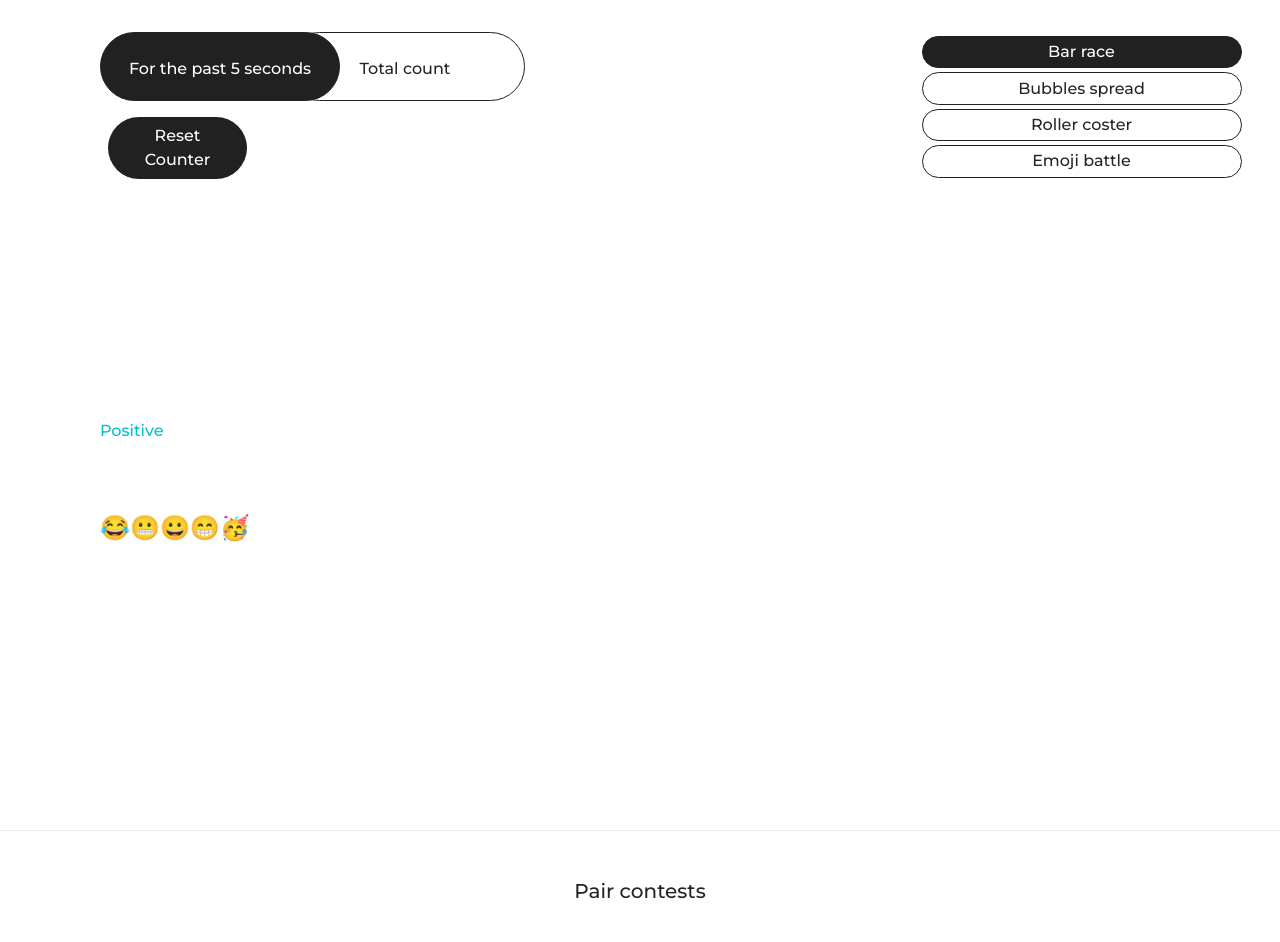
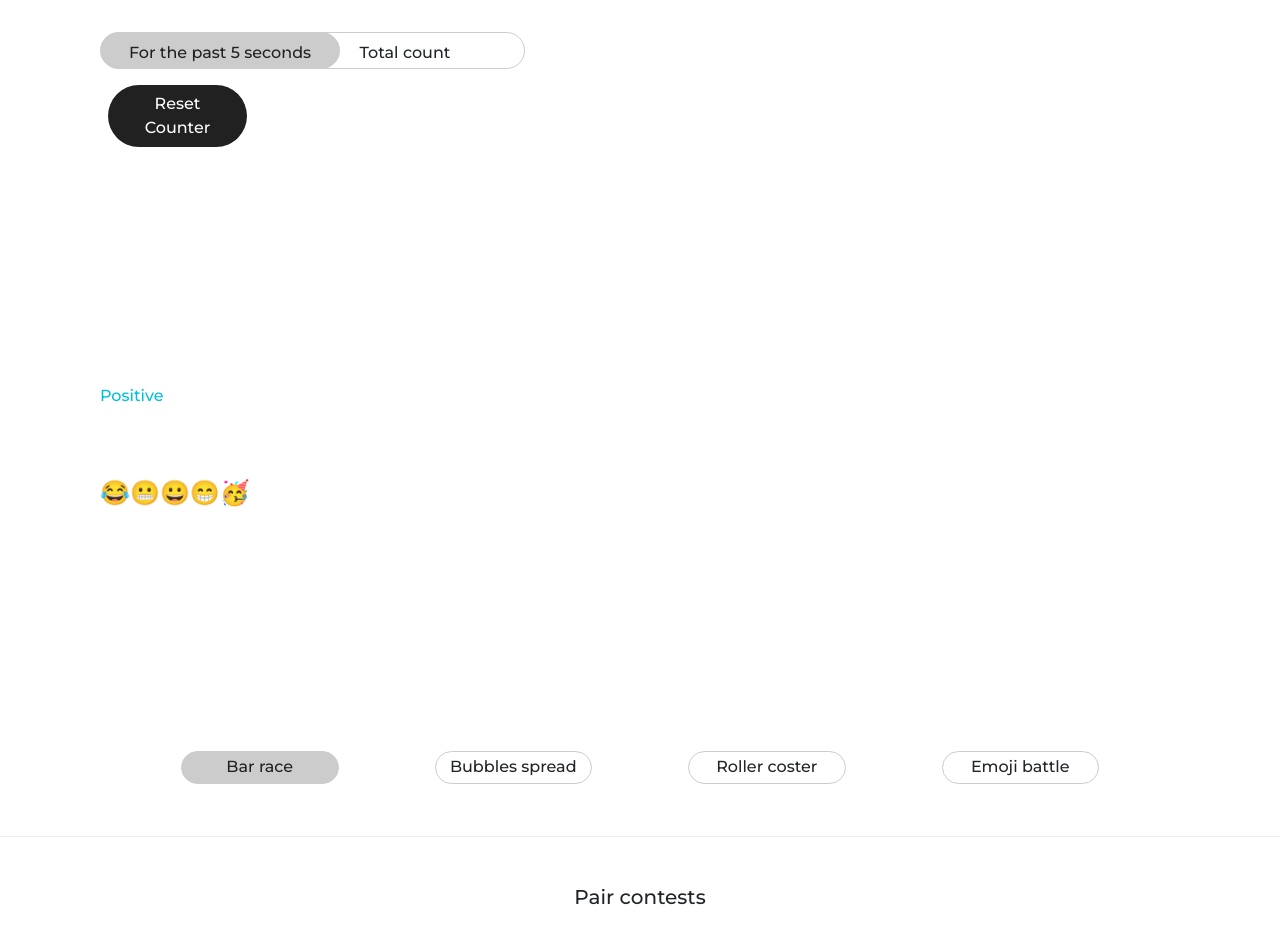
Before and after one commit to allwinwilliams/emoji-sentiments-twitter, a plain HTML site: page index.html in a window 1280 px wide. Shown: the part 114-1056 px from the top of the page. Drawn offline with nearby package versions, Linux system fonts and the light colour scheme; no server answers.

Commit message:
header copy and position

```diff
--- a/index.html
+++ b/index.html
@@ -18,47 +18,55 @@
   <body>
     <div class="header mb-0">
       <div class="header-nav">
-        <h1><b>Sentiments on twitter</b></h1>
+        <h1><b>Emojis on twitter</b></h1>
         <div class="row mt-5">
           <div class="col-2">
-            <div id="live-count-selector" class="type-toggle rounded-pill pt-4 active" type="button" onclick="switchToLive()">
+            <div id="live-count-selector" class="type-toggle rounded-pill pt-2 active" type="button" onclick="switchToLive()">
               For the past <p id="time-passed" class="d-inline"></p> seconds
-              <b><p id="live-count"></p></b>
+              <b><p id="live-count" class="mb-0"></p></b>
             </div>
             <button id="counter-reset-button" class="mt-3 btn bg-black white rounded-pill mx-2 counter-reset" onclick="resetCounter()">Reset Counter</button>
           </div>
           <div class="col-2">
-            <div id="total-count-selector" class="type-toggle rounded-pill pt-4" type="button" onclick="switchToTotal()">
+            <div id="total-count-selector" class="type-toggle rounded-pill pt-2" type="button" onclick="switchToTotal()">
               Total count
-              <b><p id="total-count" class=""></p></b>
+              <b><p id="total-count" class="mb-0"></p></b>
             </div>
           </div>
           <div class="col-5"></div>
-          <div class="col-3 px-1">
-            <div id="bar-race-button" class="header-theme bar-race rounded-pill my-1 active" onclick="barRace()">
-              Bar race
-            </div>
-            <div id="button-spread-button" class="header-theme bubble-blossom rounded-pill my-1" onclick="bubblesSpread()">
-              Bubbles spread
-            </div>
-            <div id="roller-coaster-button" class="header-theme roller-coaster rounded-pill my-1" onclick="rollerCoaster()">
-              Roller coster
-            </div>
-            <div id="emoji-battle-button" class="header-theme emoji-battle rounded-pill my-1" onclick="emojiBattle()">
-              Emoji battle
-            </div>
-          </div>
           <div class="col-2">
           </div>
         </div>
       </div>
     </div>
+
     <div id="trivia" class="text-center black mt-5 pt-5"></div>
     <div id="header-chart-container" class="mb-5 pb-5 pt-2">
     </div>
+
     <img id="bubble-spread" class="w-100" src="./assets/bubble-dummy.png"/>
     <img id="roller-coaster" class="w-100 mt-2" src="./assets/roller-coaster.png"/>
     <img id="emoji-battle" class="w-100" src="./assets/emoji-battle.png"/>
+
+    <div class="chart-style-options px-1 mx-auto text-center">
+      <div class="container">
+        <div class="row mx-5">
+          <div id="bar-race-button" class="col header-theme bar-race rounded-pill my-1 mx-5 active" onclick="barRace()">
+            Bar race
+          </div>
+          <div id="button-spread-button" class="col header-theme bubble-blossom rounded-pill mx-5 my-1" onclick="bubblesSpread()">
+            Bubbles spread
+          </div>
+          <div id="roller-coaster-button" class="col header-theme roller-coaster rounded-pill mx-5 my-1" onclick="rollerCoaster()">
+            Roller coster
+          </div>
+          <div id="emoji-battle-button" class="col header-theme emoji-battle rounded-pill mx-5 my-1" onclick="emojiBattle()">
+            Emoji battle
+          </div>
+        </div>
+      </div>
+    </div>
+
     <div class="content mt-5 pt-5">
       <div class="text-center">
         <h5>Pair contests</h5>
--- a/style.css
+++ b/style.css
@@ -40,13 +40,13 @@ html, body{
 .type-toggle{
   padding: 0.2em;
   width: 15em;
-  border: 1px solid #212121;
+  border: 1px solid #ccc;
   text-align: center
 }
 
 .type-toggle.active{
-  background-color: #212121;
-  color: #fff;
+  background-color: #ccc;
+  color: #212121;
 }
 
 .btn.counter-reset:hover{
@@ -67,12 +67,12 @@ html, body{
 .header-theme{
   padding: 0.2em;
   width: 20em;
-  border: 1px solid #212121;
+  border: 1px solid #ccc;
   text-align: center
 }
 .header-theme.active{
-  background-color: #212121;
-  color: #fff;
+  background-color: #ccc;
+  color: #212121;
 }
 
 #bubble-spread{
```
